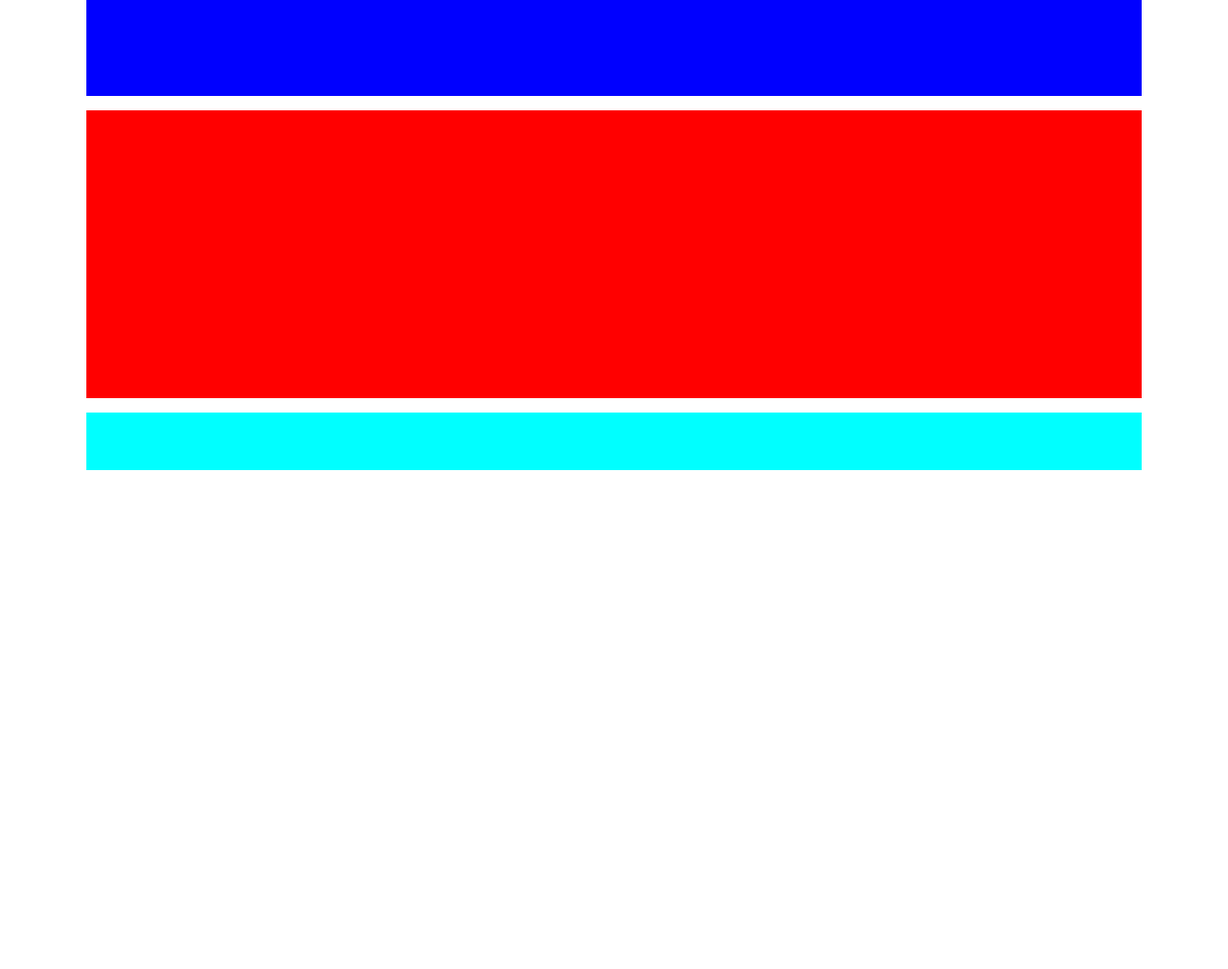
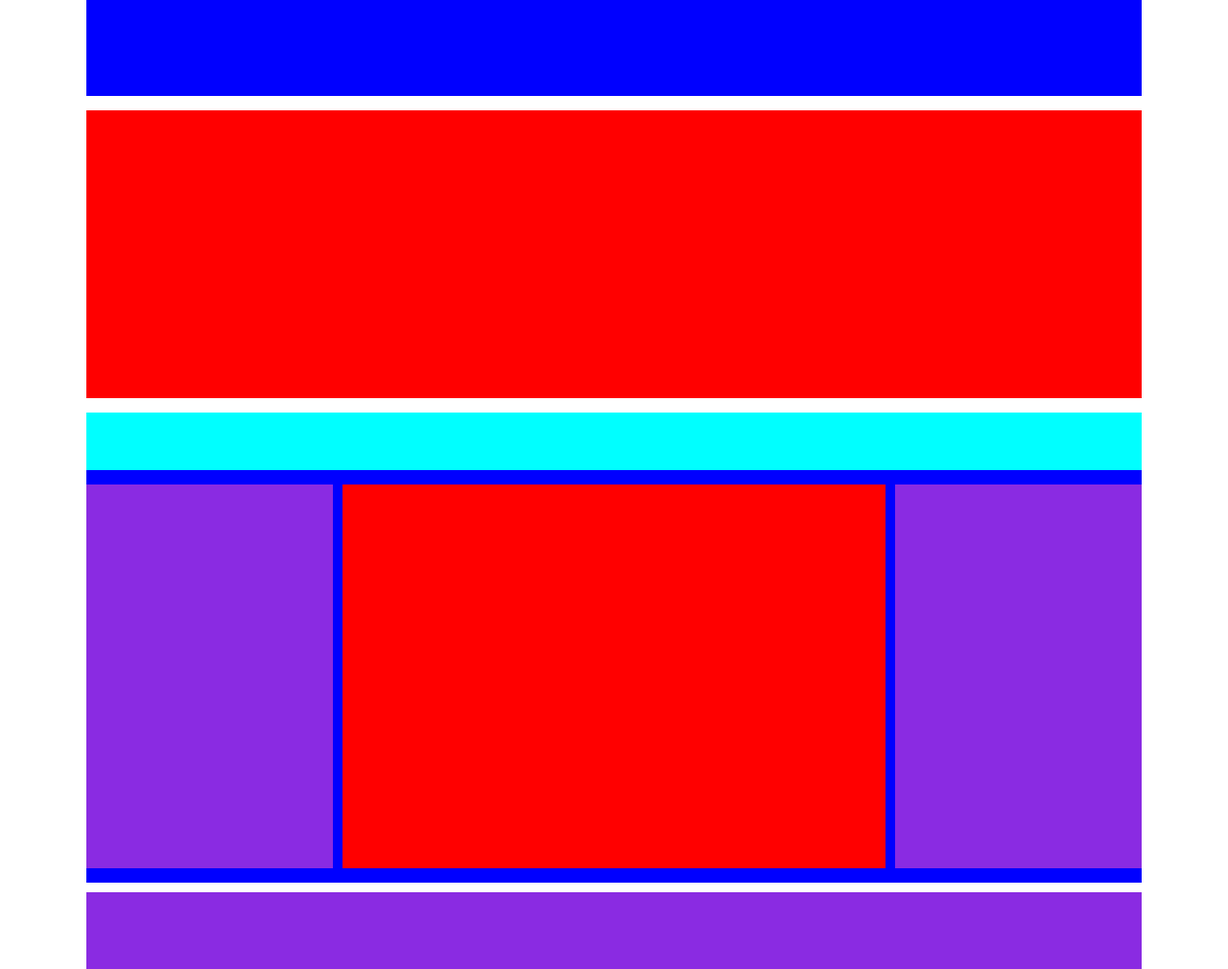
Before and after one commit to Mantured/htmlcss-struttura-wp, a plain HTML site: page index.html in a window 1280 px wide. Shown: the whole page at 96% size. Before the commit the page ends 800 px from the top, so only its background shows below. Drawn offline with Linux system fonts and the light colour scheme.

Commit message:
competato parte estetica main e footer

```diff
--- a/css/style.css
+++ b/css/style.css
@@ -8,6 +8,10 @@ body{
     width: 90%;
     margin: 0 auto;
     max-width: 1100px;
+}
+
+main{
+    margin-bottom: 10px;
 }
 
 .float-left{
@@ -39,8 +43,35 @@ body{
     margin-bottom: 15px;
 }
 
+.background{
+    width: 100%;
+    height: 490px;
+    background-color: blue;
+
+}
+
 .head-box{
     width: 100%;
     height: 60px;
     background-color: aqua;
+    margin-bottom: 15px;
 }
+
+.colum1{
+    width: calc(70% / 3);
+    height: 400px;
+    background-color: blueviolet;
+}
+
+.colum2{
+    width: calc((100% - ((70% / 3)*2)) - 20px);
+    height: 400px;
+    background-color: red;
+    margin: 0 10px;
+}
+
+.foot-page{
+    width: 100%;
+    height: 80px;
+    background-color: blueviolet;
+}
--- a/index.html
+++ b/index.html
@@ -20,15 +20,16 @@
 
         <div class="container-main clearfix">
             <div class="head-box float-left"></div>
-            <div class="colum1"></div>
-            <div class="colum2"></div>
-            <div class="colum1"></div>
+            <div class="colum1 float-left"></div>
+            <div class="colum2 float-left"></div>
+            <div class="colum1 float-left"></div>
             <div class="background"></div>
         </div>
-
-    </main>
+        </main>
     <footer>
-
+        <div class="container-footer clearfix">
+            <div class="foot-page float-left"></div>
+        </div>
     </footer>
 
 </body>
```
